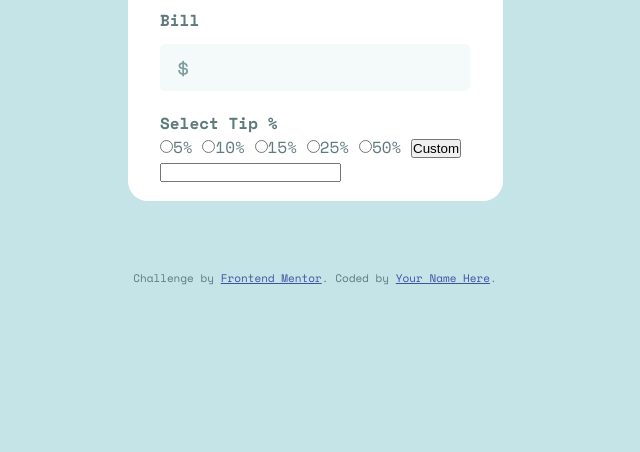
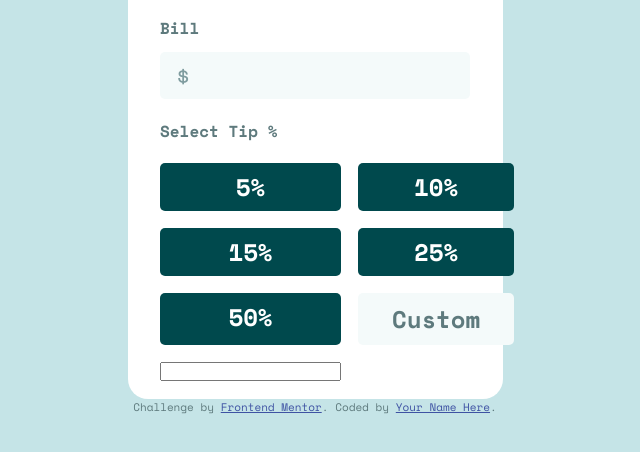
Before and after one commit to Jaime9611/tip-calculator, a website built with webpack: page public/index.html in a window 1280 px wide. Shown: the part 290-742 px from the top of the page, without its empty margins (325-965 px from the left). Built offline with nearby package versions, Linux system fonts and the light colour scheme; files whose address does not match are found by name.

Commit message:
Button components

```diff
--- a/public/index.html
+++ b/public/index.html
@@ -57,44 +57,28 @@
                 <label class="input-element__label" for="tip"
                   >Select Tip %</label
                 >
-                <div class="input-element__selector">
+                <div class="input-element__selector-tip">
+                  <input type="radio" name="tip" id="tip5" />
+                  <label class="btn btn-tip" for="tip5">5%</label>
+                  <input type="radio" name="tip" id="tip10" />
+                  <label class="btn btn-tip" for="tip10">10%</label>
+                  <input type="radio" name="tip" id="tip15" />
+                  <label class="btn btn-tip" for="tip15">15%</label>
+                  <input type="radio" name="tip" id="tip25" />
+                  <label class="btn btn-tip" for="tip25">25%</label>
+                  <input type="radio" name="tip" id="tip50" />
+                  <label class="btn btn-tip" for="tip50">50%</label>
+                  <button class="btn btn-custom">Custom</button>
                   <input
-                    class="btn btn-tip"
-                    type="radio"
+                    class="selector-tip__input"
+                    type="number"
                     name="tip"
-                    id="t1"
-                  />5%
-                  <input
-                    class="btn btn-tip"
-                    type="radio"
-                    name="tip"
-                    id="t2"
-                  />10%
-                  <input
-                    class="btn btn-tip"
-                    type="radio"
-                    name="tip"
-                    id="t3"
-                  />15%
-                  <input
-                    class="btn btn-tip"
-                    type="radio"
-                    name="tip"
-                    id="t4"
-                  />25%
-                  <input
-                    class="btn btn-tip"
-                    type="radio"
-                    name="tip"
-                    id="t5"
-                  />50%
-                  <button>Custom</button>
-                  <input class="btn btn-tip" type="number" name="tip" id="t6" />
+                    id="t6"
+                  />
                 </div>
               </div>
             </div>
           </form>
-        </div>
         </div>
       </div>
       <!-- Bill Select Tip % 5% 10% 15% 25% 50% Custom Number of People Tip Amount /
@@ -106,5 +90,6 @@
           >Frontend Mentor</a
         >. Coded by <a href="#">Your Name Here</a>.
       </div>
+    </div>
   </body>
 </html>
--- a/src/styles/components/_index.scss
+++ b/src/styles/components/_index.scss
@@ -1,4 +1,5 @@
 @forward 'cards';
+@forward 'buttons';
 @forward 'forms';
 @forward 'form-bill';
 @forward 'form-selector';
--- /dev/null
+++ b/src/styles/components/buttons.scss
@@ -0,0 +1,26 @@
+@use '../utils/functions' as f;
+
+.btn {
+  padding: f.rem(6) f.rem(32);
+  border-radius: f.rem(5);
+  font-size: var(--form-fsize);
+  font-weight: 700;
+  text-align: center;
+  font-family: var(--space-mono);
+  &:hover {
+    cursor: pointer;
+  }
+
+  &-tip {
+    background-color: var(--very-dark-cyan);
+    color: var(--white);
+  }
+  &-custom {
+    border: 2px solid transparent;
+    color: var(--primary-dark-grayish-cyan);
+    background-color: var(--secondary-light-grayish-cyan);
+    &:hover {
+      border: 2px solid var(--strong-cyan);
+    }
+  }
+}
--- a/src/styles/components/cards.scss
+++ b/src/styles/components/cards.scss
@@ -5,6 +5,7 @@
   background-color: var(--white);
   border-radius: f.rem(20);
   padding: f.rem(18) f.rem(14);
+  color: var(--primary-dark-grayish-cyan);
 }
 
 .card-container {
--- a/src/styles/components/form-selector.scss
+++ b/src/styles/components/form-selector.scss
@@ -0,0 +1,26 @@
+@use '../utils/functions' as f;
+
+.input-element__selector-tip {
+  display: grid;
+  margin-top: f.rem(20);
+  grid-template-columns: 1fr 1fr;
+  gap: f.rem(17);
+  input[type="radio"] {
+    opacity: 0;
+    position: fixed;
+    width: 0;
+    &:checked + label {
+      background-color: var(--strong-cyan);
+      color: var(--very-dark-cyan);
+    }
+    &:focus + label {
+      // Accesability
+      background-color: var(--strong-cyan);
+      color: var(--very-dark-cyan);
+    }
+    &:hover + label {
+      background-color: var(--strong-cyan);
+      color: var(--very-dark-cyan);
+    }
+  }
+}
--- a/src/styles/components/forms.scss
+++ b/src/styles/components/forms.scss
@@ -1,4 +1,4 @@
-@use '../utils/functions.scss' as f;
+@use '../utils/functions' as f;
 
 .form-element {
   padding-top: f.rem(20);
--- a/src/styles/layout/body.scss
+++ b/src/styles/layout/body.scss
@@ -1,5 +1,5 @@
 body {
   width: 100vw;
-  height: 100vh;
+  min-height: 100vh;
   background-color: var(--primary-light-grayish-cyan);
 }
```
Lines whose indentation alone changed are shown as unchanged.
